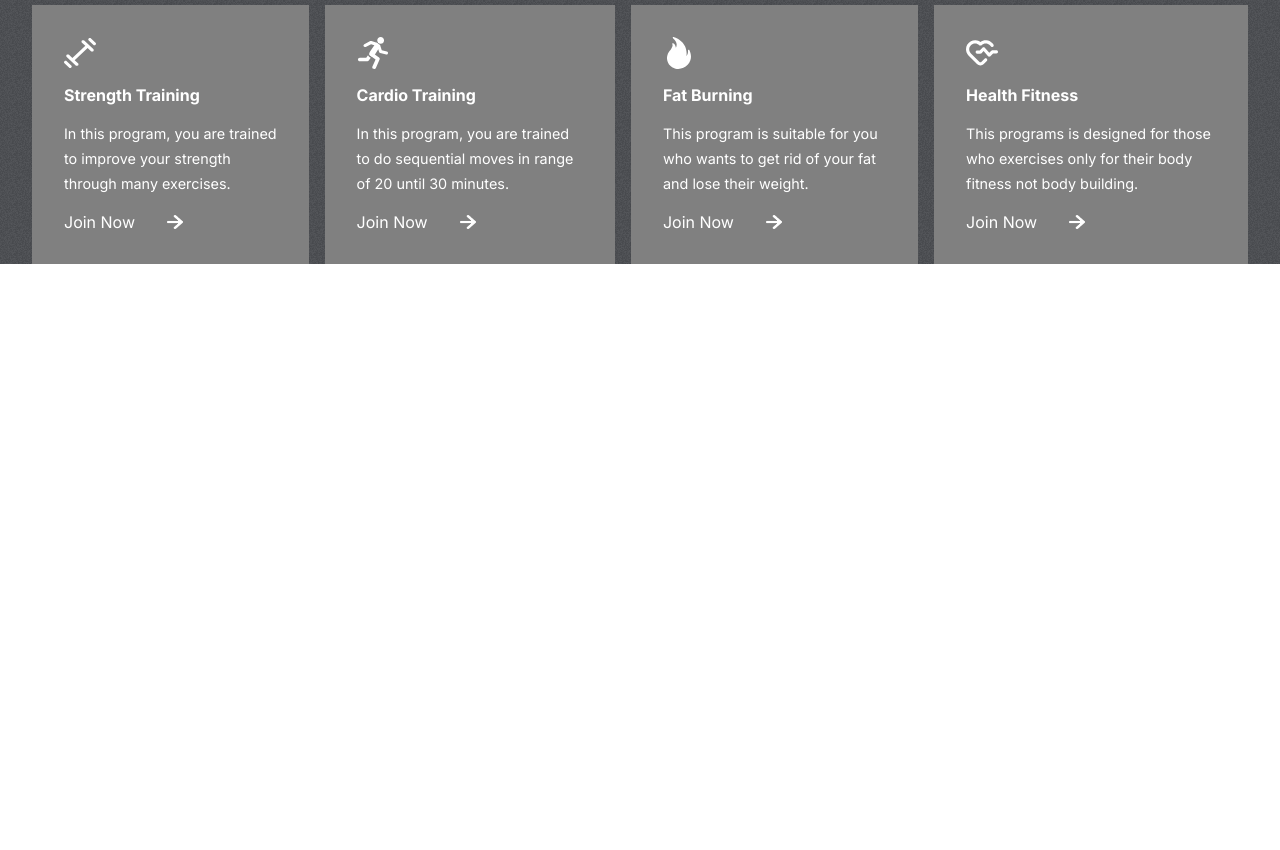
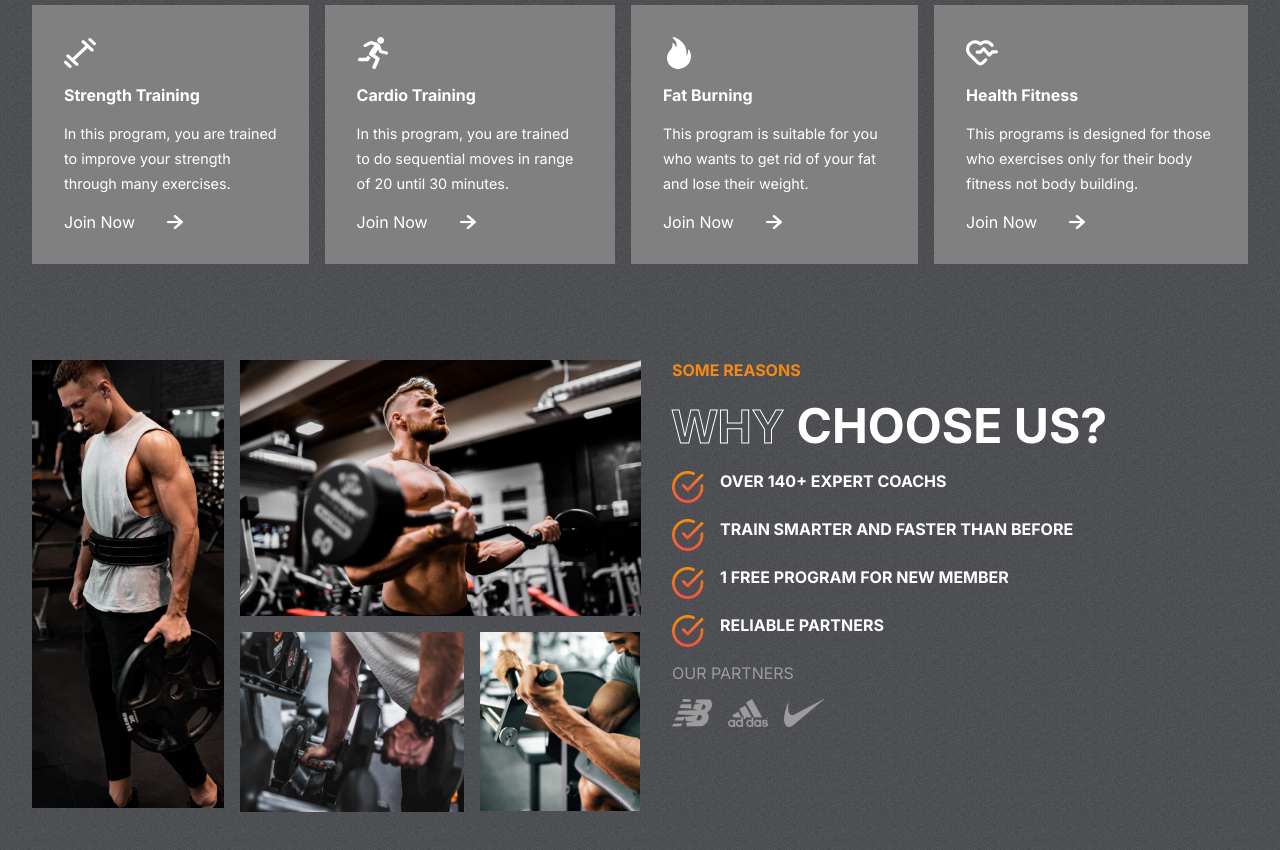
Before and after one commit to aahhqqphuc/gym-react, a React (Create React App) app: page / in a window 1280 px wide. Shown: the part 907-1757 px from the top of the page. Before the commit the page ends 1171 px from the top, so only its background shows below. Built offline with nearby package versions, Linux system fonts and the light colour scheme; the HTML template or start-up script is replaced by a standard one.

Commit message:
Reasons component

```diff
--- a/src/App.js
+++ b/src/App.js
@@ -1,5 +1,6 @@
 import Hero from "./components/Hero/Hero";
 import Programs from "./components/Programs/Programs";
+import Reasons from "./components/Reasons/Reasons";
 import "./App.css";
 
 function App() {
@@ -7,6 +8,7 @@
     <div className="App">
       <Hero />
       <Programs />
+      <Reasons />
     </div>
   );
 }
--- /dev/null
+++ b/src/components/Reasons/Reasons.css
@@ -0,0 +1,87 @@
+.Reasons {
+  padding: 0 2rem;
+  display: flex;
+  gap: 2rem;
+}
+
+.left-r {
+  flex: 1 1;
+  display: grid;
+  grid-template-columns: repeat(3, 1fr);
+  gap: 1rem;
+  grid-auto-rows: 1fr;
+}
+
+.left-r > img {
+  object-fit: cover;
+}
+
+.left-r > :nth-child(1) {
+  width: 12rem;
+  grid-row: 1 / 3;
+  height: 28rem;
+}
+
+.left-r > :nth-child(2) {
+  width: auto;
+  height: 16rem;
+  grid-column: 2 / 4;
+}
+
+.left-r > :nth-child(3) {
+  width: 14rem;
+  grid-row: 2;
+  grid-column: 2 / 3;
+}
+
+.left-r > :nth-child(4) {
+  width: 10rem;
+  height: 11.2rem;
+  grid-row: 2;
+  grid-column: 3 / 4;
+}
+
+.right-r {
+  flex: 1 1;
+  text-transform: uppercase;
+  gap: 1rem;
+  display: flex;
+  flex-direction: column;
+}
+
+.right-r > span {
+  font-weight: bold;
+  color: var(--orange);
+}
+
+.right-r > div {
+  color: white;
+  font-size: 3rem;
+  font-weight: bold;
+}
+
+.details-r {
+  display: flex;
+  flex-direction: column;
+  gap: 1rem;
+}
+
+.details-r > div {
+  display: flex;
+  font-size: 1rem;
+  gap: 1rem;
+}
+
+.details-r > div > img {
+  width: 2rem;
+  height: 2rem;
+}
+
+.partners {
+  display: flex;
+  gap: 1rem;
+}
+
+.partners > img {
+  width: 2.5rem;
+}
--- /dev/null
+++ b/src/components/Reasons/Reasons.jsx
@@ -0,0 +1,61 @@
+import React from "react";
+import "./Reasons.css";
+import image1 from "../../assets/image1.png";
+import image2 from "../../assets/image2.png";
+import image3 from "../../assets/image3.png";
+import image4 from "../../assets/image4.png";
+import nb from "../../assets/nb.png";
+import adidas from "../../assets/adidas.png";
+import nike from "../../assets/nike.png";
+import tick from "../../assets/tick.png";
+
+const Reasons = () => {
+  return (
+    <div className="Reasons" id="reasons">
+      <div className="left-r">
+        <img src={image1} alt="" />
+        <img src={image2} alt="" />
+        <img src={image3} alt="" />
+        <img src={image4} alt="" />
+      </div>
+
+      <div className="right-r">
+        <span>some reasons</span>
+        <div>
+          <span className="stroke-text">why </span>
+          <span>choose us?</span>
+        </div>
+
+        <div className="details-r">
+          <div>
+            <img src={tick} alt="" />
+            <span>OVER 140+ EXPERT COACHS</span>
+          </div>
+          <div>
+            <img src={tick} alt="" />
+            <span>TRAIN SMARTER AND FASTER THAN BEFORE</span>
+          </div>
+          <div>
+            <img src={tick} alt="" />
+            <span>1 FREE PROGRAM FOR NEW MEMBER</span>
+          </div>
+          <div>
+            <img src={tick} alt="" />
+            <span>RELIABLE PARTNERS</span>
+          </div>
+        </div>
+        <span style={{ color: "var(--gray)", fontWeight: "normal" }}>
+          OUR PARTNERS
+        </span>
+
+        <div className="partners">
+          <img src={nb} alt="" />
+          <img src={adidas} alt="" />
+          <img src={nike} alt="" />
+        </div>
+      </div>
+    </div>
+  );
+};
+
+export default Reasons;
```
